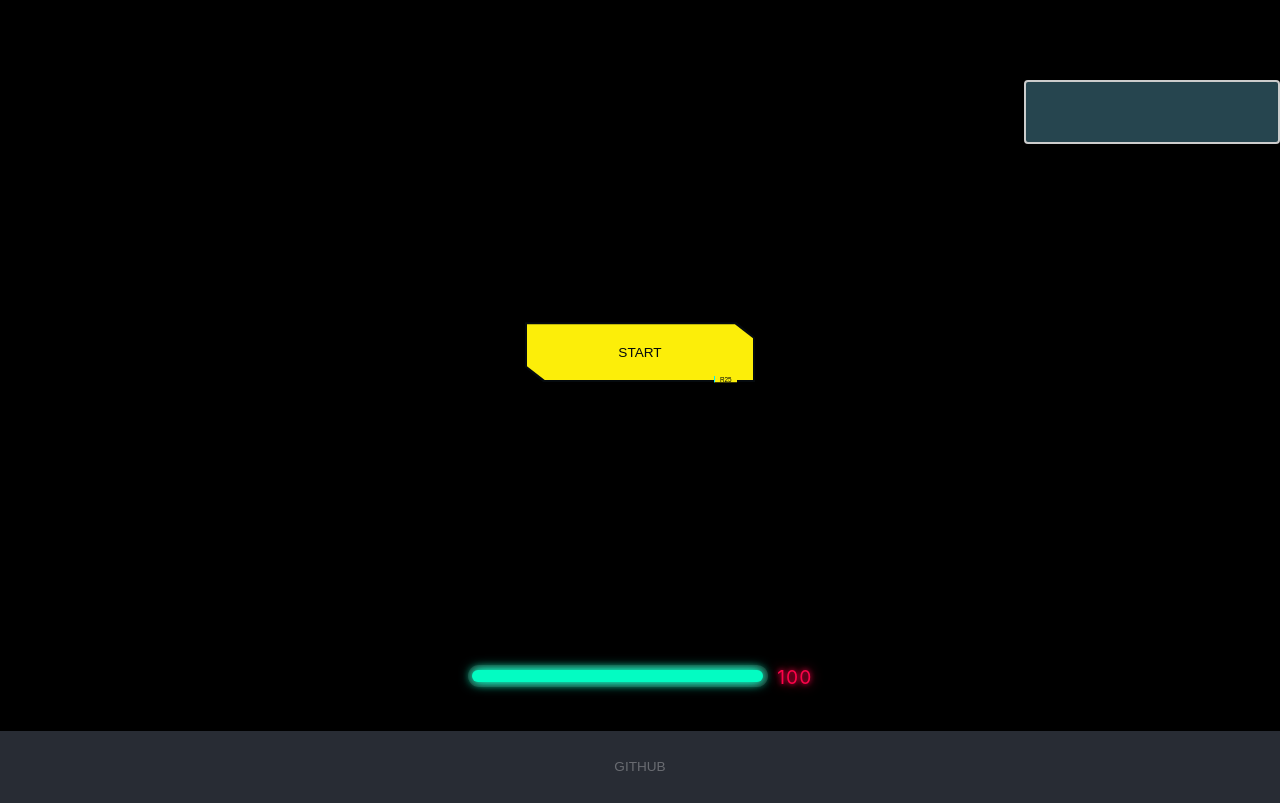
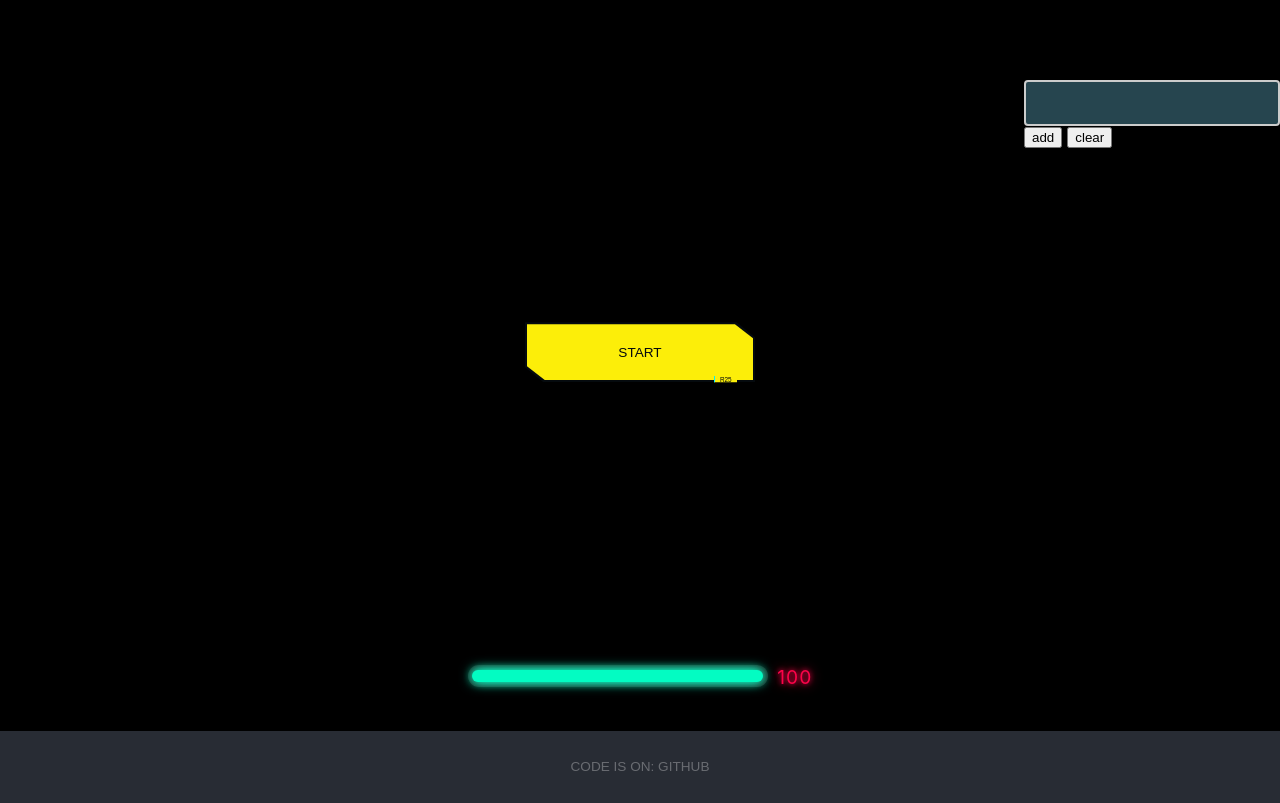
Before and after one commit to wongtsejian/CyberNamePicker, a React (Create React App) app: page / in a window 1280 px wide. Built offline with nearby package versions, Linux system fonts and the light colour scheme; grey boxes are pictures that could not be loaded; a web font is replaced by a local one.

Commit message:
:night_with_stars: cyber stuff

```diff
--- a/src/App.tsx
+++ b/src/App.tsx
@@ -1,4 +1,4 @@
-import React from "react"
+import React, { useState } from "react"
 import "./App.scss"
 import NamePicker from "./components/NamePicker/NamePicker"
 import Footer from "./components/Footer/Footer"
@@ -6,16 +6,24 @@ import ProgressBar from "./components/ProgressBar/ProgressBar"
 import Input from "./components/Input/Input"
 
 function App() {
+  const [value, setValue] = useState("")
+  const [names, setNames] = useState<any>([])
+
   return (
     <div className="Container">
       <div className="Wrapper">
         <div className="App">
-          <NamePicker />
+          <NamePicker names={names} />
           <ProgressBar />
         </div>
-        <Input />
+        <Input
+          value={value}
+          setValue={setValue}
+          names={names}
+          setNames={setNames}
+        />
       </div>
-        <Footer />
+      <Footer />
     </div>
   )
 }
--- a/src/components/Footer/Footer.tsx
+++ b/src/components/Footer/Footer.tsx
@@ -2,7 +2,7 @@ import * as S from "./styles"
 
 const Footer = () => {
   return <S.Wrapper>
-    <a href="https://www.github.com/inPhoenix" target="_blank">GitHub</a>
+    <a href="https://www.github.com/inPhoenix/inCyberNamePicker" target="_blank">CODE is ON: GitHub</a>
   </S.Wrapper>
 }
 
--- a/src/components/Input/Input.scss
+++ b/src/components/Input/Input.scss
@@ -15,3 +15,10 @@
   font-size: 16px;
   resize: none;
 }
+
+.names {
+  color: white;
+}
+.padding {
+  padding-left: 5px
+}
--- a/src/components/Input/Input.tsx
+++ b/src/components/Input/Input.tsx
@@ -1,17 +1,56 @@
-import { useState } from "react"
 import "./Input.scss"
 
-const Input = () => {
-  const [value, setValue] = useState()
+interface InputProps {
+  value: string
+  setValue: (string: string) => void
+  names: []
+  setNames: (any: any) => void
+}
+
+const Input = ({ value, setValue, names, setNames }: InputProps) => {
   const handleChange = (e: any) => {
     setValue(e.target.value)
   }
+
+  const handleClick = () => {
+    if (value) {
+      setNames((names: []) => [...names, value])
+    }
+    setValue("")
+  }
+
+  const handleOnKeyDown = (e: any) => {
+    if (e.keyCode === 13 && value) {
+      setNames((names: []) => [...names, value])
+      setValue("")
+    }
+  }
+
+  const renderNames = () => {
+    return names.map((name: string) => {
+      return <div className="names">{name}</div>
+    })
+  }
+
+  const handleClear = () => {
+    setNames([])
+  }
+
   return (
-    <div className='wrapperTextArea'>
-      <textarea className='textArea' value={value} onChange={(e) => handleChange(e)} />
+    <div className="wrapperTextArea">
+      <input
+        className="textArea"
+        value={value}
+        onChange={(e) => handleChange(e)}
+        onKeyDown={handleOnKeyDown}
+      />
+      <button onClick={handleClick}>add</button>
+      <span className="padding">
+        <button onClick={handleClear}>clear</button>
+      </span>
+      {renderNames()}
     </div>
   )
 }
 
-
 export default Input
--- a/src/components/NamePicker/NamePicker.tsx
+++ b/src/components/NamePicker/NamePicker.tsx
@@ -1,7 +1,7 @@
 import React, { useState } from "react"
 import * as S from "./styles"
 import CyberContent from "../CyberContent/CyberContent"
-import Button from "../Button/Button";
+import Button from "../Button/Button"
 
 // Add list of names here
 const namesList = [
@@ -14,7 +14,8 @@ const namesList = [
   "Felix",
 ]
 
-const NamePicker = () => {
+const NamePicker = ({ names }: any) => {
+  const getNames = names.length ? names : namesList
   const [content, setContent] = useState<any>()
   const [timer, setTimer] = useState<any>(null)
   let i = 0
@@ -22,7 +23,7 @@ const NamePicker = () => {
   const handleStart = () => {
     setTimer(
       setInterval(function () {
-        setContent(namesList[i++ % namesList.length])
+        setContent(getNames[i++ % getNames.length])
       }, 50)
     )
   }
@@ -47,7 +48,6 @@ const NamePicker = () => {
             <Button secondary>Stop</Button>
           </div>
         )}
-        <div></div>
       </S.ButtonWrapper>
     </S.Wrapper>
   )
```
